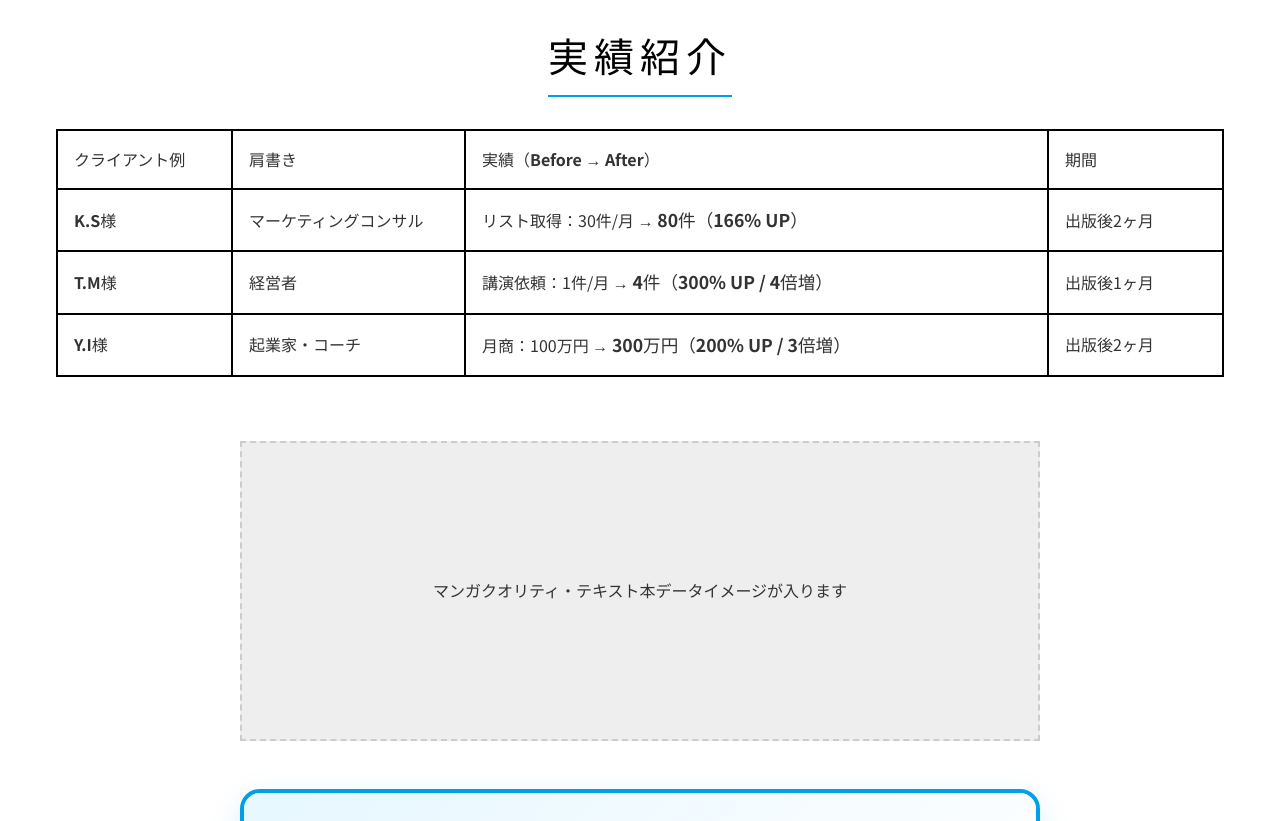
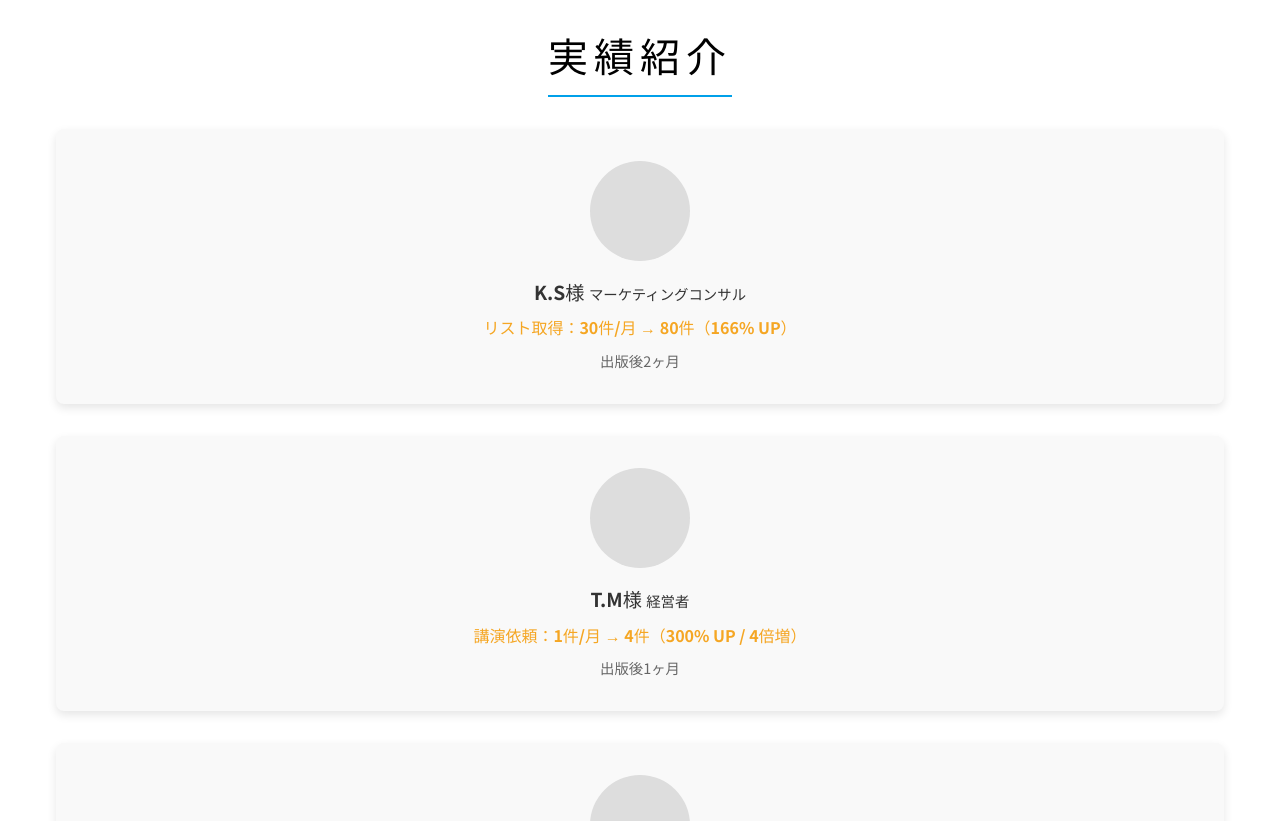
Before and after one commit to rikutoaimanga-max/Kindle-Publishing-Homepage, a React (Vite) app: page / in a window 1280 px wide. Shown: the part 3660-4481 px from the top of the page. Built offline with nearby package versions, Linux system fonts and the light colour scheme.

Commit message:
Revert "Layout: Change Achievements section to table layout"
This reverts commit 889833781c0b65e6bdecb5f08bee5a7ee5a652dc.

```diff
--- a/src/components/Achievements.jsx
+++ b/src/components/Achievements.jsx
@@ -8,19 +8,19 @@ const Achievements = () => {
         {
             name: 'K.S様',
             title: 'マーケティングコンサル',
-            result: <>リスト取得：30件/月 → <span style={{ fontWeight: 'bold', fontSize: '1.1em' }}>80件（166% UP）</span></>,
+            result: 'リスト取得：30件/月 → 80件（166% UP）',
             period: '出版後2ヶ月'
         },
         {
             name: 'T.M様',
             title: '経営者',
-            result: <>講演依頼：1件/月 → <span style={{ fontWeight: 'bold', fontSize: '1.1em' }}>4件（300% UP / 4倍増）</span></>,
+            result: '講演依頼：1件/月 → 4件（300% UP / 4倍増）',
             period: '出版後1ヶ月'
         },
         {
             name: 'Y.I様',
             title: '起業家・コーチ',
-            result: <>月商：100万円 → <span style={{ fontWeight: 'bold', fontSize: '1.1em' }}>300万円（200% UP / 3倍増）</span></>,
+            result: '月商：100万円 → 300万円（200% UP / 3倍増）',
             period: '出版後2ヶ月'
         }
     ];
@@ -33,70 +33,23 @@ const Achievements = () => {
                 </div>
 
 
-                <div style={{ overflowX: 'auto', width: '100%', marginBottom: '4rem' }}>
-                    <table style={{
-                        width: '100%',
-                        borderCollapse: 'collapse',
-                        minWidth: '700px', // Ensure it doesn't get too squashed on mobile
-                        fontSize: '1rem',
-                        backgroundColor: '#fff'
-                    }}>
-                        <thead>
-                            <tr style={{ backgroundColor: '#fff' }}>
-                                <th style={{
-                                    border: '2px solid #000',
-                                    padding: '1rem',
-                                    textAlign: 'left',
-                                    fontWeight: 'bold',
-                                    width: '15%'
-                                }}>クライアント例</th>
-                                <th style={{
-                                    border: '2px solid #000',
-                                    padding: '1rem',
-                                    textAlign: 'left',
-                                    fontWeight: 'bold',
-                                    width: '20%'
-                                }}>肩書き</th>
-                                <th style={{
-                                    border: '2px solid #000',
-                                    padding: '1rem',
-                                    textAlign: 'left',
-                                    fontWeight: 'bold',
-                                    width: '50%'
-                                }}>実績（Before → After）</th>
-                                <th style={{
-                                    border: '2px solid #000',
-                                    padding: '1rem',
-                                    textAlign: 'left',
-                                    fontWeight: 'bold',
-                                    width: '15%'
-                                }}>期間</th>
-                            </tr>
-                        </thead>
-                        <tbody>
-                            {clients.map((client, index) => (
-                                <tr key={index}>
-                                    <td style={{
-                                        border: '2px solid #000',
-                                        padding: '1rem',
-                                        fontWeight: 'bold'
-                                    }}>{client.name}</td>
-                                    <td style={{
-                                        border: '2px solid #000',
-                                        padding: '1rem'
-                                    }}>{client.title}</td>
-                                    <td style={{
-                                        border: '2px solid #000',
-                                        padding: '1rem'
-                                    }}>{client.result}</td>
-                                    <td style={{
-                                        border: '2px solid #000',
-                                        padding: '1rem'
-                                    }}>{client.period}</td>
-                                </tr>
-                            ))}
-                        </tbody>
-                    </table>
+                <div className="grid grid-3">
+                    {clients.map((client, index) => (
+                        <div key={index} style={{
+                            backgroundColor: '#f9f9f9',
+                            padding: '2rem',
+                            borderRadius: '8px',
+                            textAlign: 'center',
+                            boxShadow: '0 4px 10px rgba(0,0,0,0.1)'
+                        }}>
+                            <div style={{ width: '100px', height: '100px', backgroundColor: '#ddd', borderRadius: '50%', margin: '0 auto 1rem' }}>
+                                {/* Image Placeholder */}
+                            </div>
+                            <h3 style={{ fontSize: '1.2rem', marginBottom: '0.5rem' }}>{client.name} <span style={{ fontSize: '0.9rem', fontWeight: 'normal' }}>{client.title}</span></h3>
+                            <p style={{ fontWeight: 'bold', color: 'var(--color-accent)', marginBottom: '0.5rem' }}>{client.result}</p>
+                            <p style={{ fontSize: '0.9rem', color: '#666' }}>{client.period}</p>
+                        </div>
+                    ))}
                 </div>
 
                 <div style={{ marginTop: '4rem', textAlign: 'center' }}>
```
